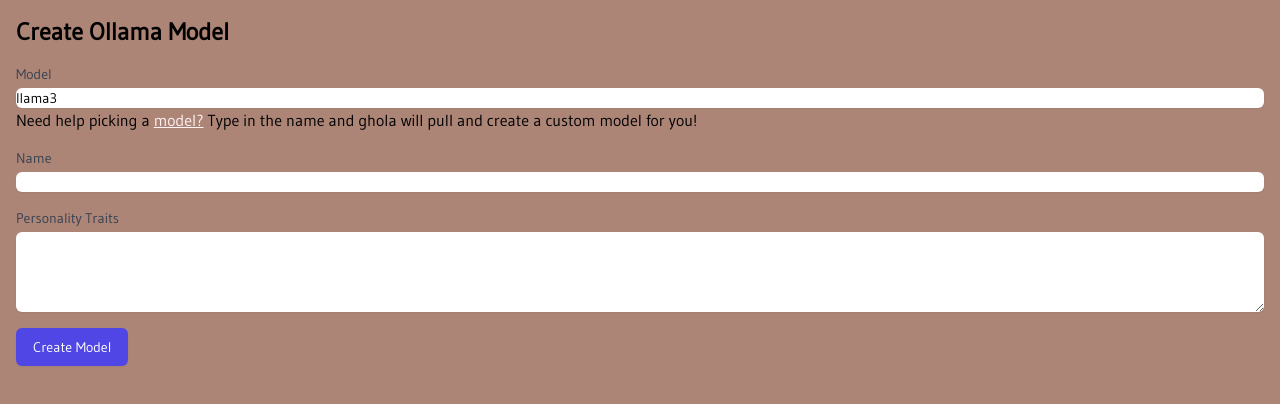
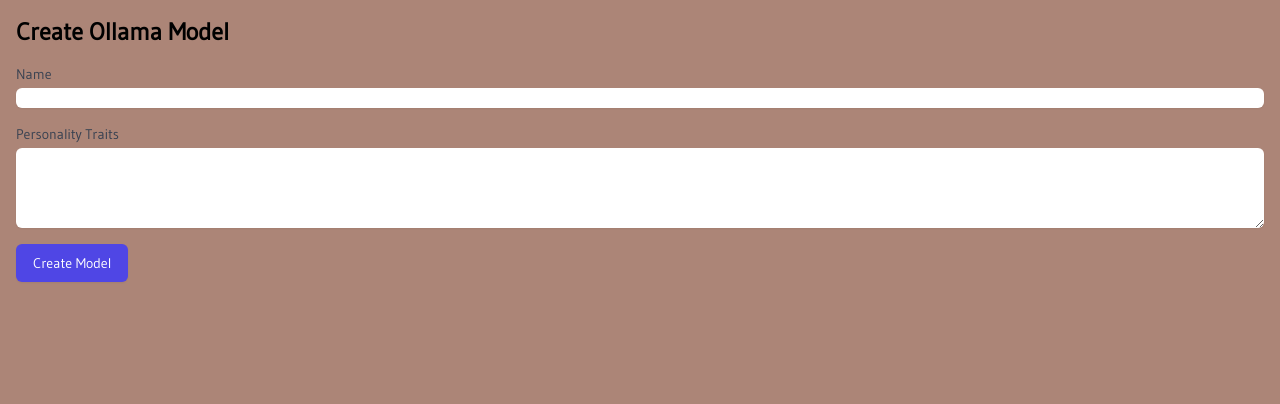
Before and after one commit to imRanDan/ghola, a Next.js app: page / in a window 1280 px wide. Shown: the top 404 px of the page. Built offline with nearby package versions, Linux system fonts and the light colour scheme.

Commit message:
changed model to llama3.2:1b for faster response times

```diff
--- a/src/components/CreateModel.tsx
+++ b/src/components/CreateModel.tsx
@@ -1,7 +1,7 @@
 import { useState } from 'react';
 
 const CreateModel = ({ onModelCreated }) => {
-  const [model, setModel] = useState('llama3'); // Correct model name
+  const [model, setModel] = useState('llama3.2:1b'); // Correct model name
   const [temperature, setTemperature] = useState(1);
   const [name, setName] = useState('');
   const [personality, setPersonality] = useState('');
@@ -40,7 +40,7 @@
     <div className="container mx-auto p-4">
       <h1 className="text-2xl font-bold mb-4">Create Ollama Model</h1>
       <form onSubmit={handleSubmit} className="space-y-4">
-        <div>
+        {/* <div>
 
           <label htmlFor="model" className="block text-sm font-medium text-gray-700">
             Model
@@ -55,7 +55,7 @@
             className="mt-1 block w-full rounded-md border-gray-300 shadow-sm focus:border-indigo-500 focus:ring-indigo-500 sm:text-sm"
           />
                     <p>Need help picking a <a target="_blank" class="underline text-red-50" href='https://ollama.com/library'> model?</a> Type in the name and ghola will pull and create a custom model for you!</p>
-        </div>
+        </div> */}
         <div>
           {/* <label htmlFor="temperature" className="block text-sm font-medium text-gray-700">
             Temperature
--- a/src/components/ModelForm.tsx
+++ b/src/components/ModelForm.tsx
@@ -1,16 +1,46 @@
-import { useState } from 'react';
-import useForm from '../hooks/useForm';
+import React from 'react';
+import { useForm } from '../hooks/useForm';
+import { exec } from 'child_process';
 
 const ModelForm = () => {
   const { values, handleChange, handleSubmit, error } = useForm(
-    { model: 'llama3', temperature: 1, name: '', personality: '', userInput: '' },
+    { model: 'llama3.2:1b', temperature: 1, name: '', personality: '', userInput: '' },
     async (formValues) => {
-      // Your submission logic here
+      console.log('Using model:', formValues.model);
+      try {
+        // Pull the model before proceeding
+        await pullModel(formValues.model);
+
+        // Your submission logic here
+        console.log('Model created with values:', formValues);
+        // Add your logic to create the model
+      } catch (err) {
+        console.error('Failed to pull model:', err);
+      }
     }
   );
 
-  const [messages, setMessages] = useState<{ sender: string, text: string }[]>([]);
-  const [loading, setLoading] = useState(false);
+  const pullModel = (modelName: string) => {
+    return new Promise((resolve, reject) => {
+      exec(`ollama pull ${modelName}`, (error, stdout, stderr) => {
+        if (error) {
+          console.error(`Error pulling model: ${error.message}`);
+          reject(error);
+          return;
+        }
+        if (stderr) {
+          console.error(`stderr: ${stderr}`);
+          reject(new Error(stderr));
+          return;
+        }
+        console.log(`Model pulled: ${stdout}`);
+        resolve(stdout);
+      });
+    });
+  };
+
+  const [messages, setMessages] = React.useState<{ sender: string, text: string }[]>([]);
+  const [loading, setLoading] = React.useState(false);
 
   const handleSubmitForm = async (e: React.FormEvent, isCreateModel: boolean) => {
     e.preventDefault();
```
Also changed, not shown: 1 other file (tests, documents, lock files or other folders).
